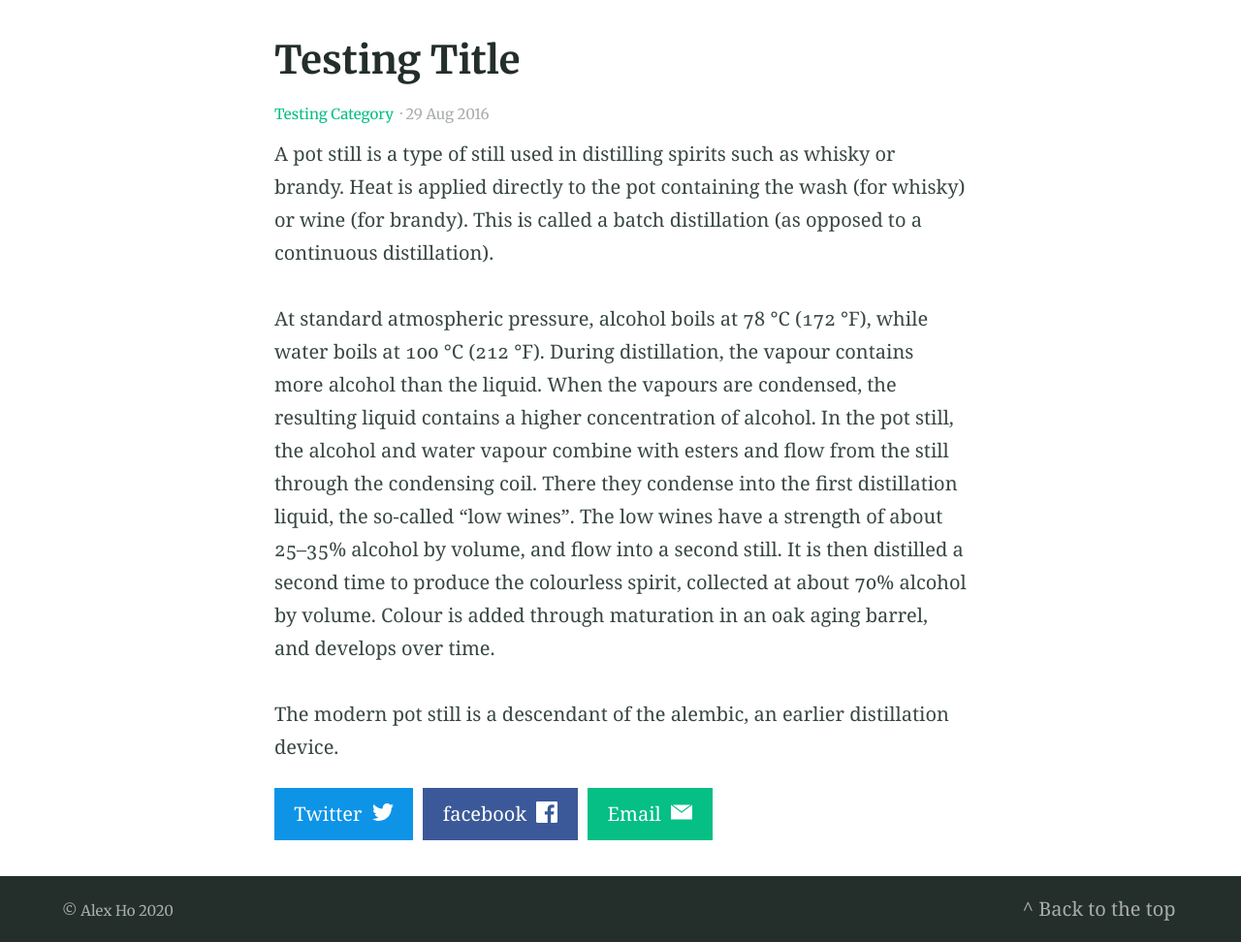
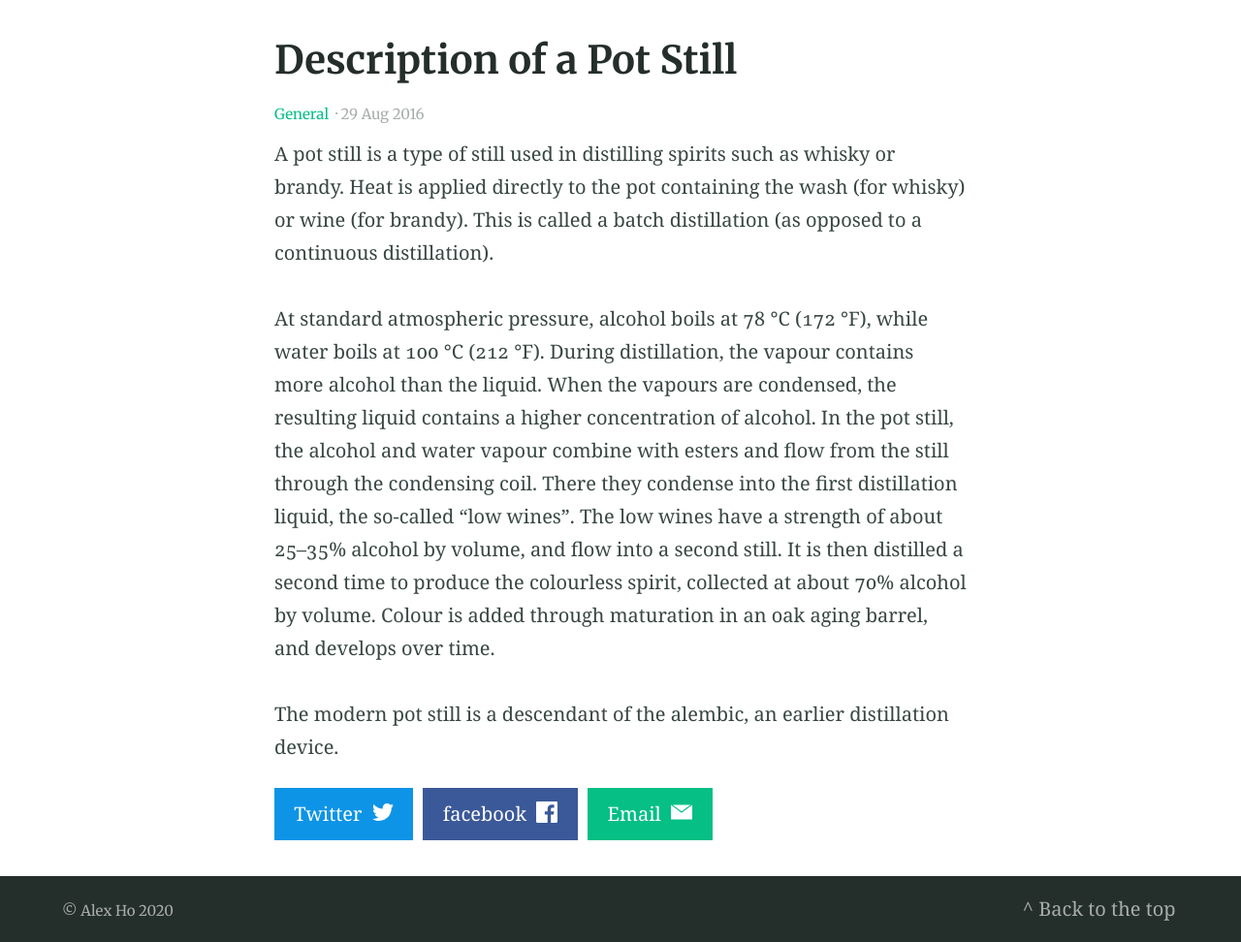
Before and after one commit to aho38/aho38.github.io, a Jekyll site: the page built from _posts/2016-08-29-example-post-three.md, in a window 1280 px wide. Shown: the part 408-1380 px from the top of the page at 97% size. Built offline with Jekyll 4.4.1, drawn with Linux system fonts in a browser that asks for light colours.

Commit message:
Update 2016-08-29-example-post-three.md

```diff
--- a/_posts/2016-08-29-example-post-three.md
+++ b/_posts/2016-08-29-example-post-three.md
@@ -1,7 +1,7 @@
 ---
-title: Testing Title
+title: Description of a Pot Still
 categories:
-- Testing Category
+- General
 excerpt: |
   A pot still is a type of still used in distilling spirits such as whisky or brandy. Heat is applied directly to the pot containing the wash (for whisky) or wine (for brandy).
 feature_text: |
```
